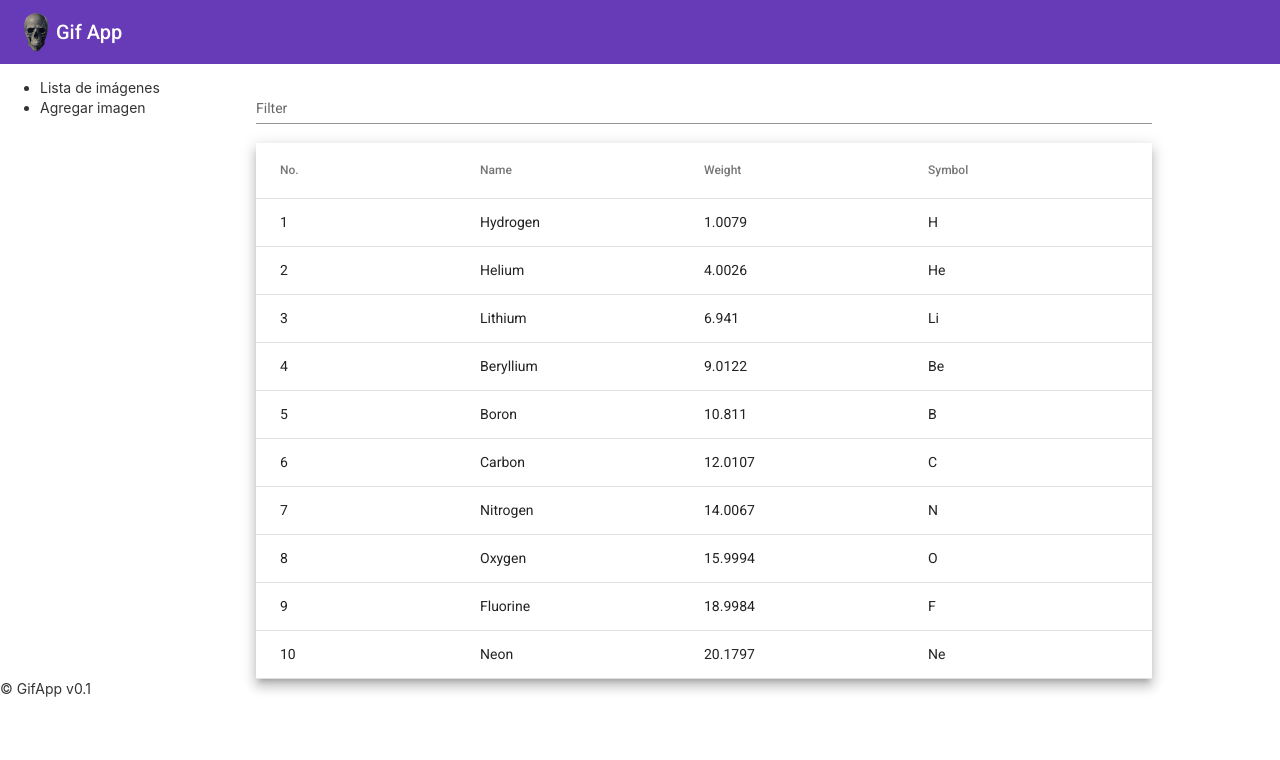
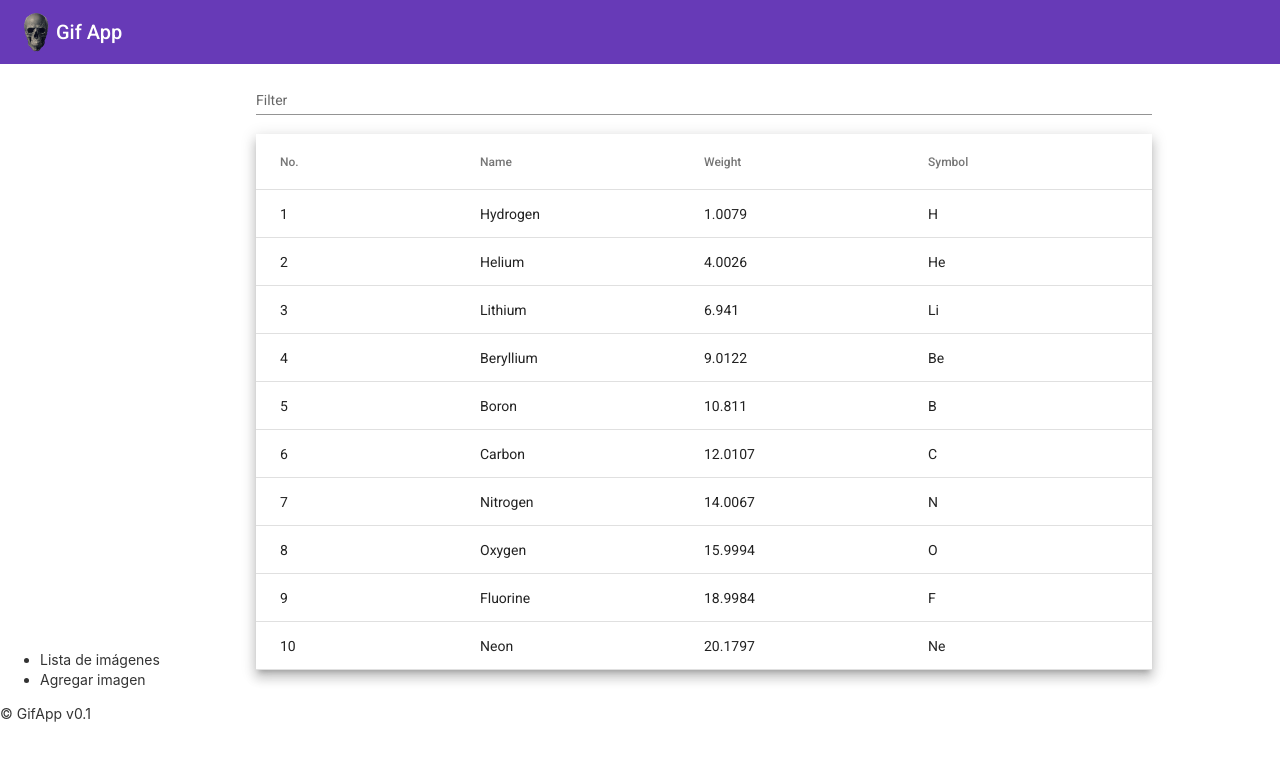
Before and after one commit to Daniel-code666/GifAppFront, an Angular app: page /home in a window 1280 px wide. Shown: the top 760 px of the page. Built offline with nearby package versions, Linux system fonts and the light colour scheme; no server answers.

Commit message:
cambios pero ya funciona

```diff
--- a/src/app/components/gif-table/gif-table.component.css
+++ b/src/app/components/gif-table/gif-table.component.css
@@ -5,6 +5,7 @@ table {
 .mat-form-field {
     font-size: 14px;
     width: 100%;
+    align-items: center;
   }
 
 td, th {
--- a/src/app/components/gif-table/gif-table.component.html
+++ b/src/app/components/gif-table/gif-table.component.html
@@ -37,3 +37,5 @@
       <td class="mat-cell" colspan="4">No data matching the filter "{{input.value}}"</td>
     </tr>
   </table>
+
+  <br>
--- a/src/app/components/gif-table/gif-table.component.ts
+++ b/src/app/components/gif-table/gif-table.component.ts
@@ -22,7 +22,7 @@ const ELEMENT_DATA: PeriodicElement[] = [
   {position: 9, name: 'Fluorine', weight: 18.9984, symbol: 'F'},
   {position: 10, name: 'Neon', weight: 20.1797, symbol: 'Ne'},
 ];
-
+var a;
 @Component({
   selector: 'app-gif-table',
   templateUrl: './gif-table.component.html',
```
